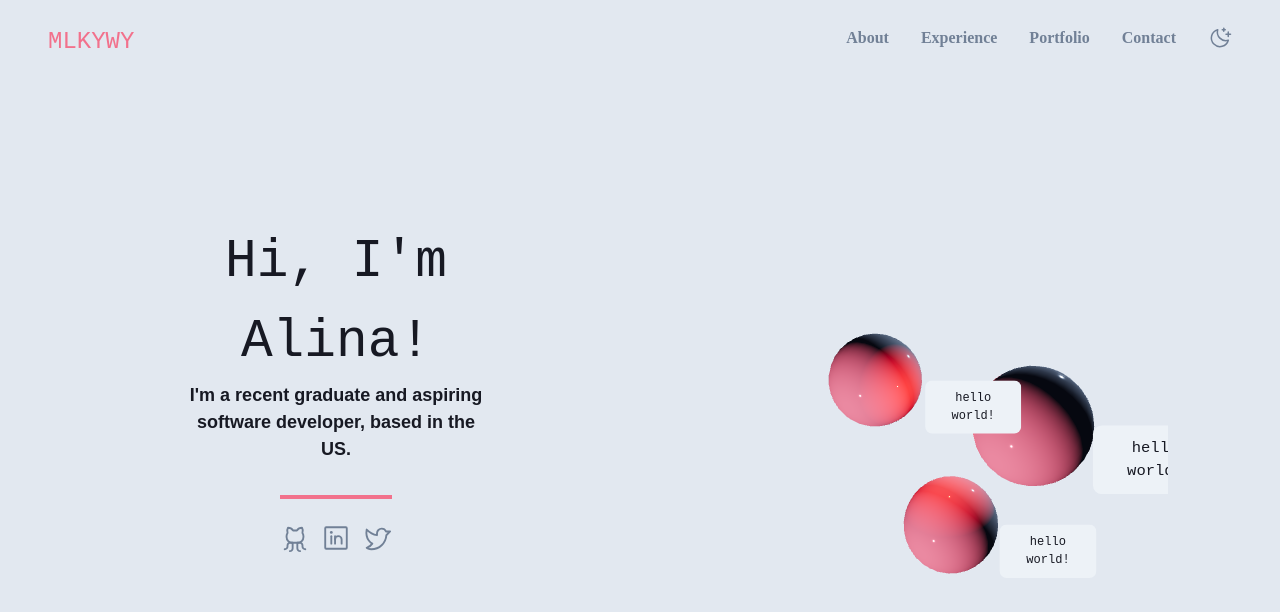
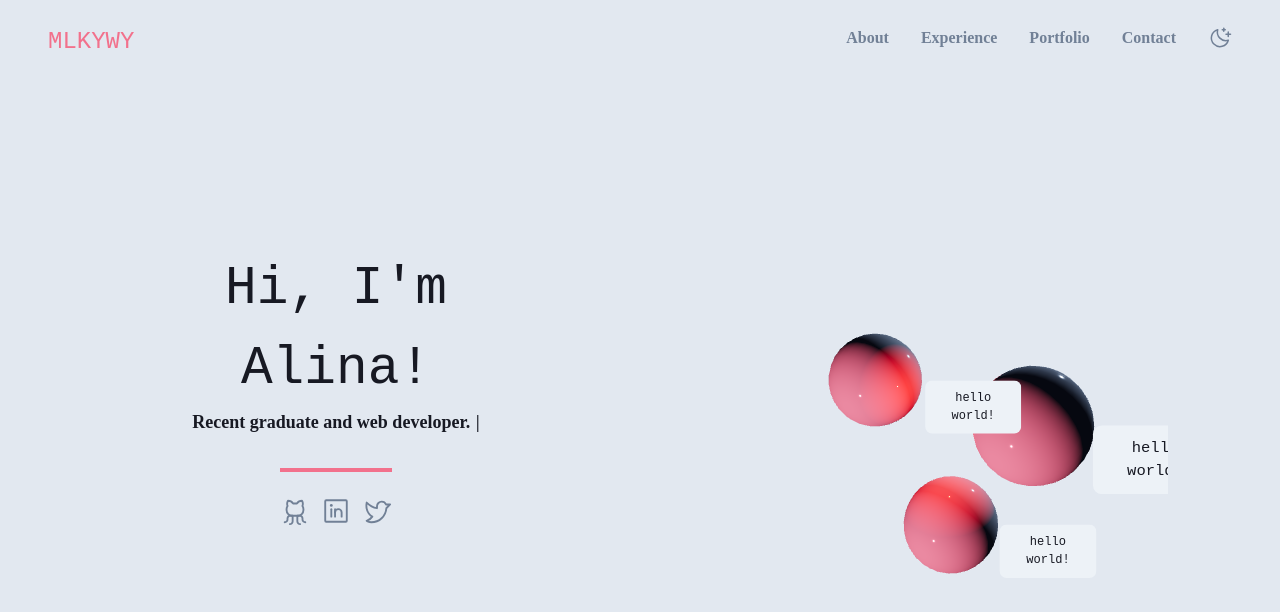
Before and after one commit to mlkywy/mlkywy.github.io, a React (Create React App) app: page / in a window 1280 px wide. Shown: the top 612 px of the page. Built offline with nearby package versions, Linux system fonts and the light colour scheme.

Commit message:
Typewriter effect

```diff
--- a/package.json
+++ b/package.json
@@ -16,6 +16,7 @@
     "react-scripts": "5.0.0",
     "react-scroll": "^1.8.7",
     "three": "^0.139.2",
+    "typewriter-effect": "^2.18.2",
     "web-vitals": "^2.1.4"
   },
   "scripts": {
--- a/src/components/Title/index.js
+++ b/src/components/Title/index.js
@@ -1,5 +1,6 @@
 import React from "react";
 import { GithubLogo, LinkedinLogo, TwitterLogo } from "phosphor-react";
+import Typewriter from "typewriter-effect";
 
 const Title = () => {
   return (
@@ -7,8 +8,16 @@ const Title = () => {
       <div className="w-80 text-5xl p-3  text-dark1 dark:text-light1 flex flex-col items-center text-center font-monospace">
         Hi, I'm Alina!
         <div className="w-full text-lg font-bold font-sans">
-          I'm a recent graduate and aspiring software developer, based in the
-          US.
+          <Typewriter
+            options={{
+              delay: 85,
+            }}
+            onInit={(typewriter) => {
+              typewriter
+                .start()
+                .typeString("Recent graduate and web developer. ");
+            }}
+          />
         </div>
         <div className="w-28 mt-8 border-t-4 border-accent text-middle text-3xl font-normal flex flex-row justify-between py-6">
           <a href="https://github.com/alshei" target="_blank">
```
Also changed, not shown: 1 other file (tests, documents, lock files or other folders).
